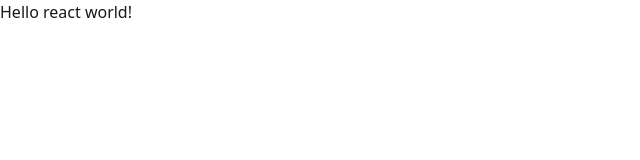
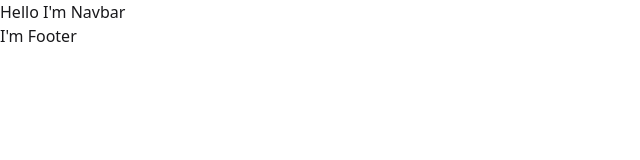
Before and after one commit to AbrarulRhythm/book-vibe, a React (Vite) app: page / in a window 1280 px wide. Shown: the top 160 px of the page, without its empty margins (0-640 px from the left). Built offline with nearby package versions, Linux system fonts and the light colour scheme.

Commit message:
added root folder

```diff
--- a/src/Routes/Routes.jsx
+++ b/src/Routes/Routes.jsx
@@ -1,9 +1,10 @@
 import React from 'react';
 import { createBrowserRouter } from "react-router";
+import Root from '../pages/Root/Root';
 
 export const router = createBrowserRouter([
     {
         path: '/',
-        element: <div>Hello react world!</div>
+        Component: Root
     }
 ]);
--- /dev/null
+++ b/src/components/Footer/Footer.jsx
@@ -0,0 +1,11 @@
+import React from 'react';
+
+const Footer = () => {
+    return (
+        <div>
+            <h1>I'm Footer</h1>
+        </div>
+    );
+};
+
+export default Footer;
--- /dev/null
+++ b/src/components/Header/Navbar.jsx
@@ -0,0 +1,11 @@
+import React from 'react';
+
+const Navbar = () => {
+    return (
+        <div>
+            <h1>Hello I'm Navbar</h1>
+        </div>
+    );
+};
+
+export default Navbar;
--- /dev/null
+++ b/src/pages/Root/Root.jsx
@@ -0,0 +1,16 @@
+import React from 'react';
+import Navbar from '../../components/Header/Navbar';
+import { Outlet } from 'react-router';
+import Footer from '../../components/Footer/Footer';
+
+const Root = () => {
+    return (
+        <div>
+            <Navbar></Navbar>
+            <Outlet></Outlet>
+            <Footer></Footer>
+        </div>
+    );
+};
+
+export default Root;
```
